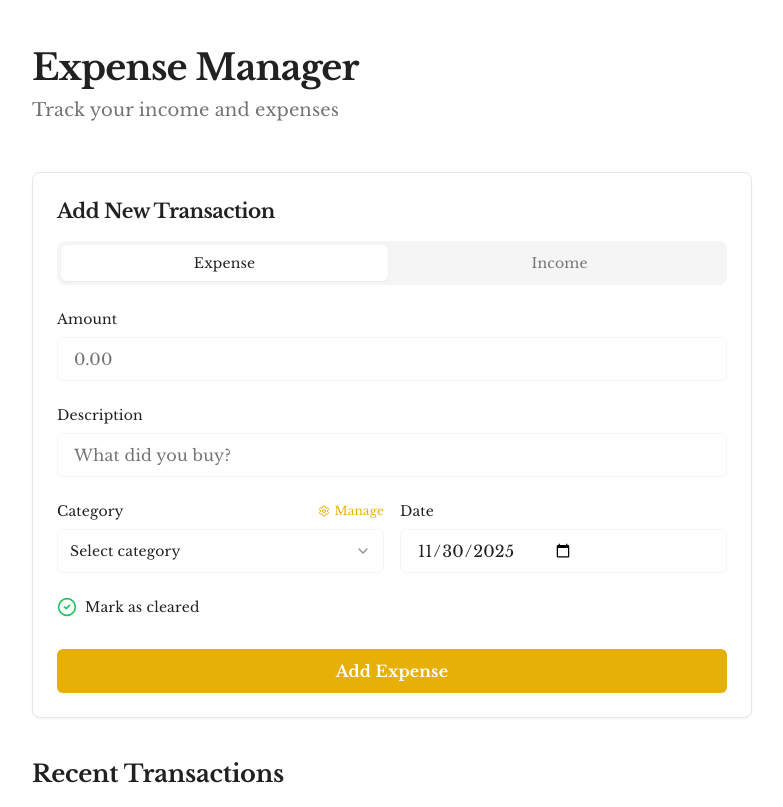
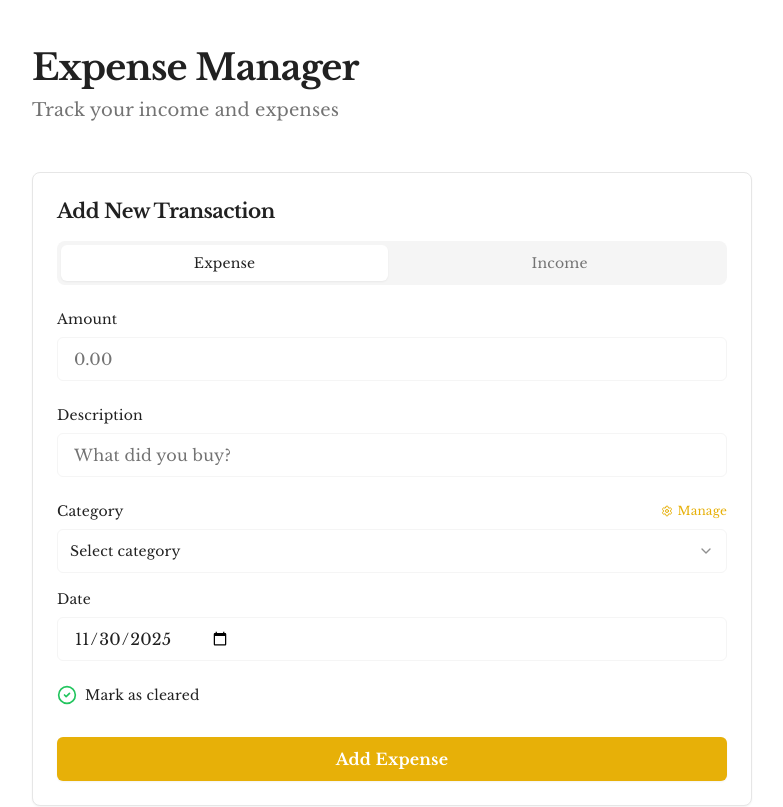
Before and after one commit to apisak-w/pwa-expense-manager, a React (Vite) app: page / in a window 1280 px wide. Shown: the top 807 px of the page, without its empty margins (248-1031 px from the left). Built offline with nearby package versions, Linux system fonts and the light colour scheme; a web font is replaced by a local one.

Commit message:
style: Adjust AddExpenseForm layout by removing explicit 2-column grid and reformat class name strings.

```diff
--- a/src/components/AddExpenseForm.tsx
+++ b/src/components/AddExpenseForm.tsx
@@ -141,7 +141,7 @@
               />
             </div>
 
-            <div className="grid grid-cols-2 gap-4">
+            <div className="grid gap-4">
               <div className="grid gap-2">
                 <div className="flex items-center justify-between">
                   <Label htmlFor="category" className="text-sm font-medium text-foreground">
```
